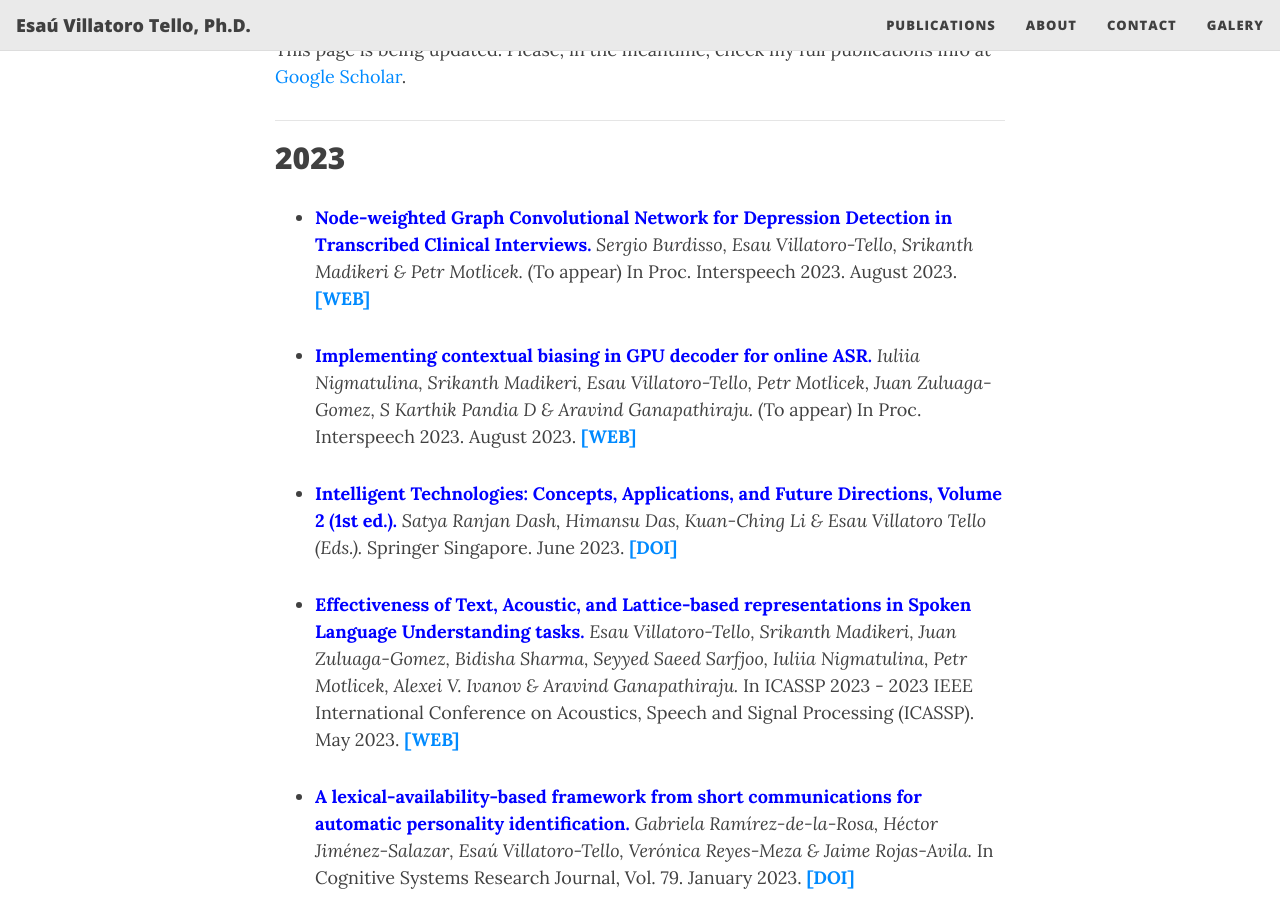
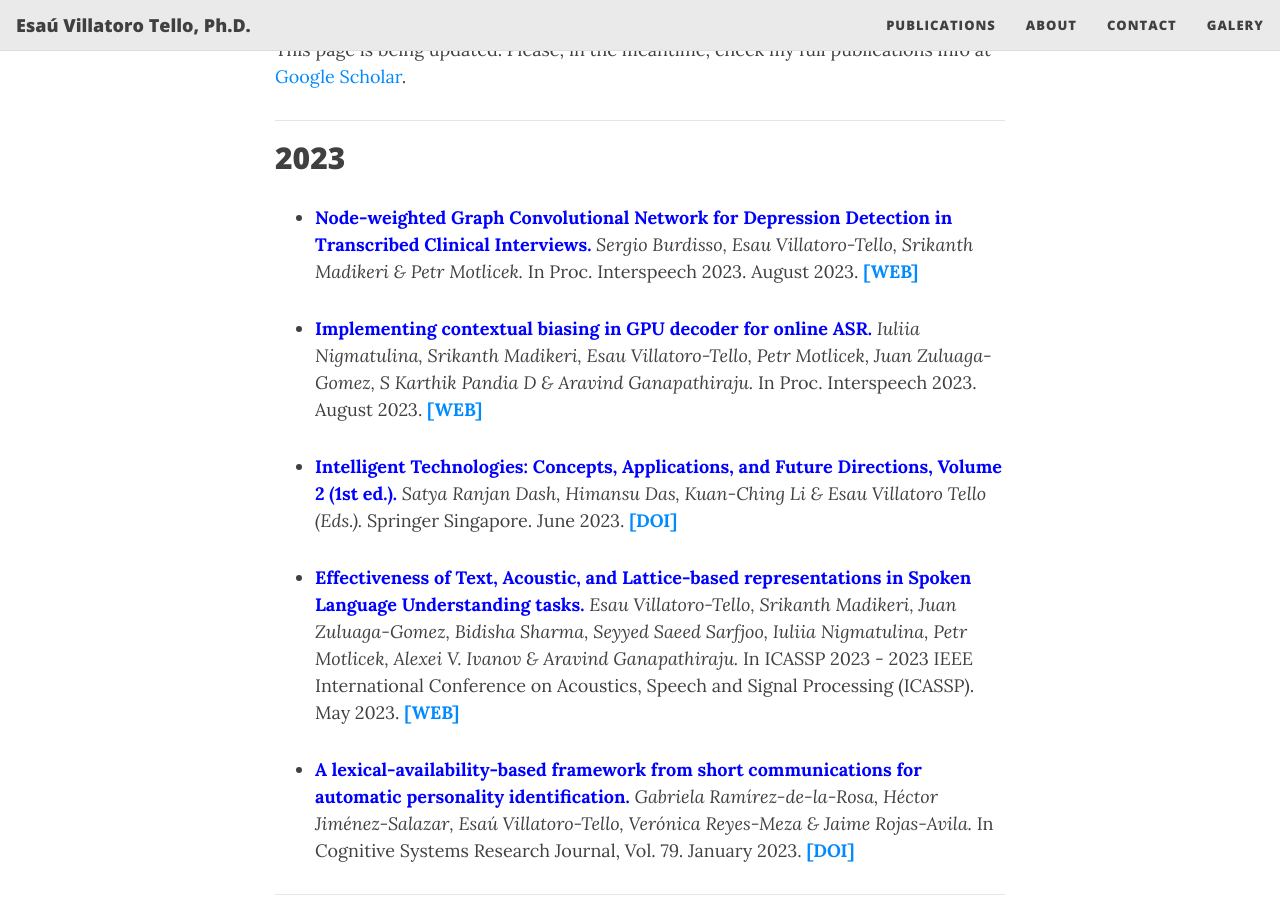
Before and after one commit to oravar333/oravar333.github.io, a Jekyll site: the page built from publications.md, in a window 1280 px wide and 900 px high, scrolled down 394 px. Built offline with Jekyll 4.4.1, drawn with Linux system fonts in a browser that asks for light colours; nearby versions of some CDN libraries.

Commit message:
Publications Update
Publications Update

```diff
--- a/publications.md
+++ b/publications.md
@@ -17,9 +17,9 @@
 
 **2023**
 ---
-  * <span style="color:blue">**Node-weighted Graph Convolutional Network for Depression Detection in Transcribed Clinical Interviews.**</span> *Sergio Burdisso, Esau Villatoro-Tello,  Srikanth Madikeri & Petr Motlicek.* (To appear) In Proc. Interspeech 2023. August 2023. [**[WEB]**]()
+  * <span style="color:blue">**Node-weighted Graph Convolutional Network for Depression Detection in Transcribed Clinical Interviews.**</span> *Sergio Burdisso, Esau Villatoro-Tello,  Srikanth Madikeri & Petr Motlicek.*  In Proc. Interspeech 2023. August 2023. [**[WEB]**](https://www.isca-archive.org/interspeech_2023/burdisso23_interspeech.html)
 
-  * <span style="color:blue">**Implementing contextual biasing in GPU decoder for online ASR.**</span> *Iuliia Nigmatulina, Srikanth Madikeri, Esau Villatoro-Tello, Petr Motlicek, Juan Zuluaga-Gomez, S Karthik Pandia D & Aravind Ganapathiraju.* (To appear) In Proc. Interspeech 2023. August 2023. [**[WEB]**]()
+  * <span style="color:blue">**Implementing contextual biasing in GPU decoder for online ASR.**</span> *Iuliia Nigmatulina, Srikanth Madikeri, Esau Villatoro-Tello, Petr Motlicek, Juan Zuluaga-Gomez, S Karthik Pandia D & Aravind Ganapathiraju.*  In Proc. Interspeech 2023. August 2023. [**[WEB]**](https://www.isca-archive.org/interspeech_2023/nigmatulina23_interspeech.html)
 
   * <span style="color:blue">**Intelligent Technologies: Concepts, Applications, and Future Directions, Volume 2 (1st ed.).**</span> *Satya Ranjan Dash, Himansu Das, Kuan-Ching Li & Esau Villatoro Tello (Eds.).* Springer Singapore. June 2023. [**[DOI]**](https://doi.org/10.1007/978-981-99-1482-1)
 
```
